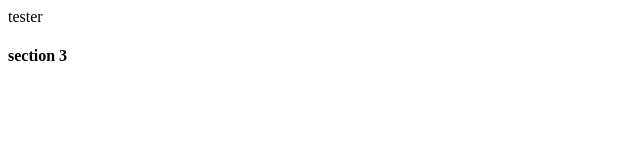
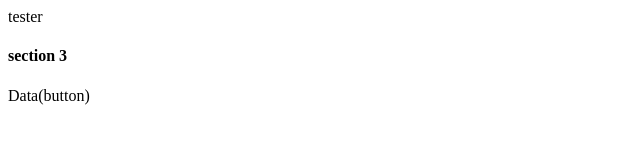
Before and after one commit to mitul2712/TesterREPO, a plain HTML site: page index.html in a window 1280 px wide. Shown: the whole page, without its empty margins (0-640 px from the left). Drawn offline with Linux system fonts and the light colour scheme.

Commit message:
add new data

```diff
--- a/index.html
+++ b/index.html
@@ -1,2 +1,3 @@
 <p>tester</p>
 <h4>section 3</h4>
+<p>Data(button)</p>
```
